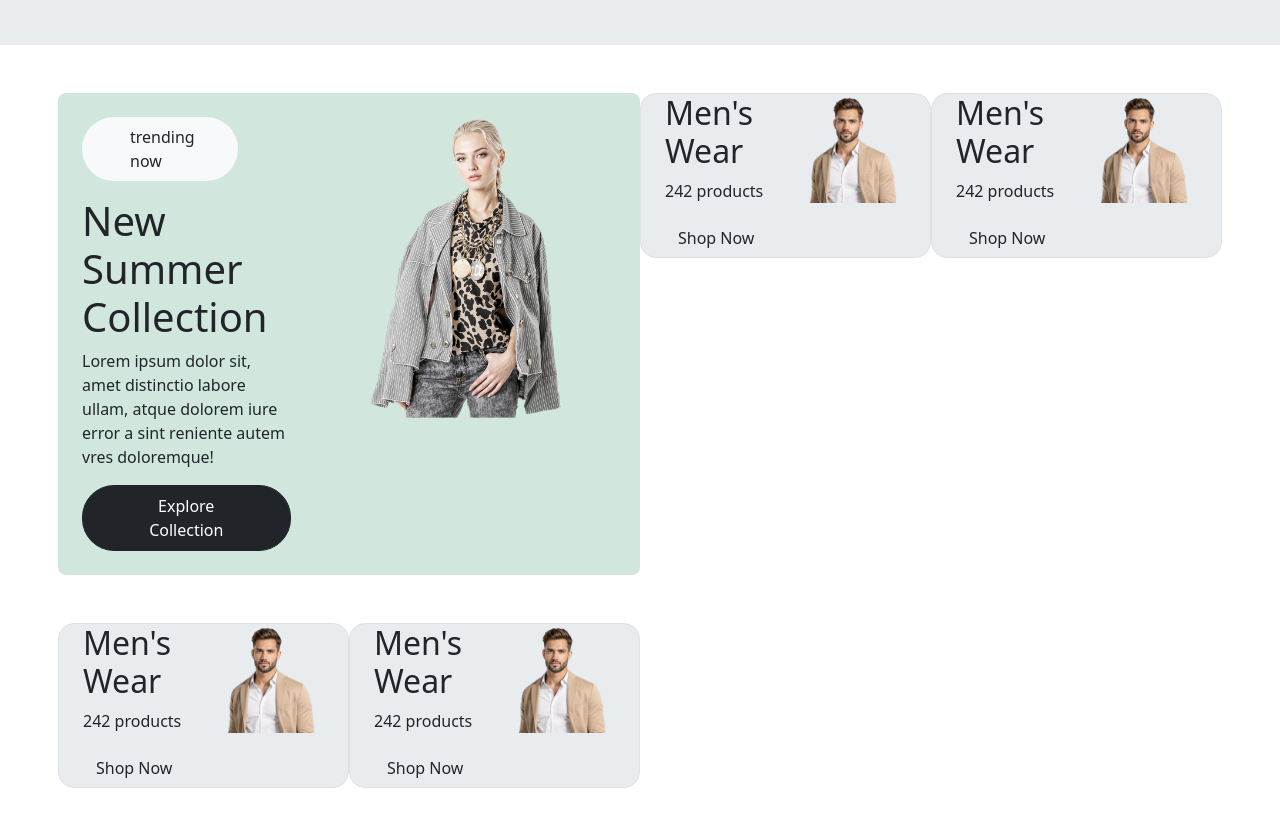
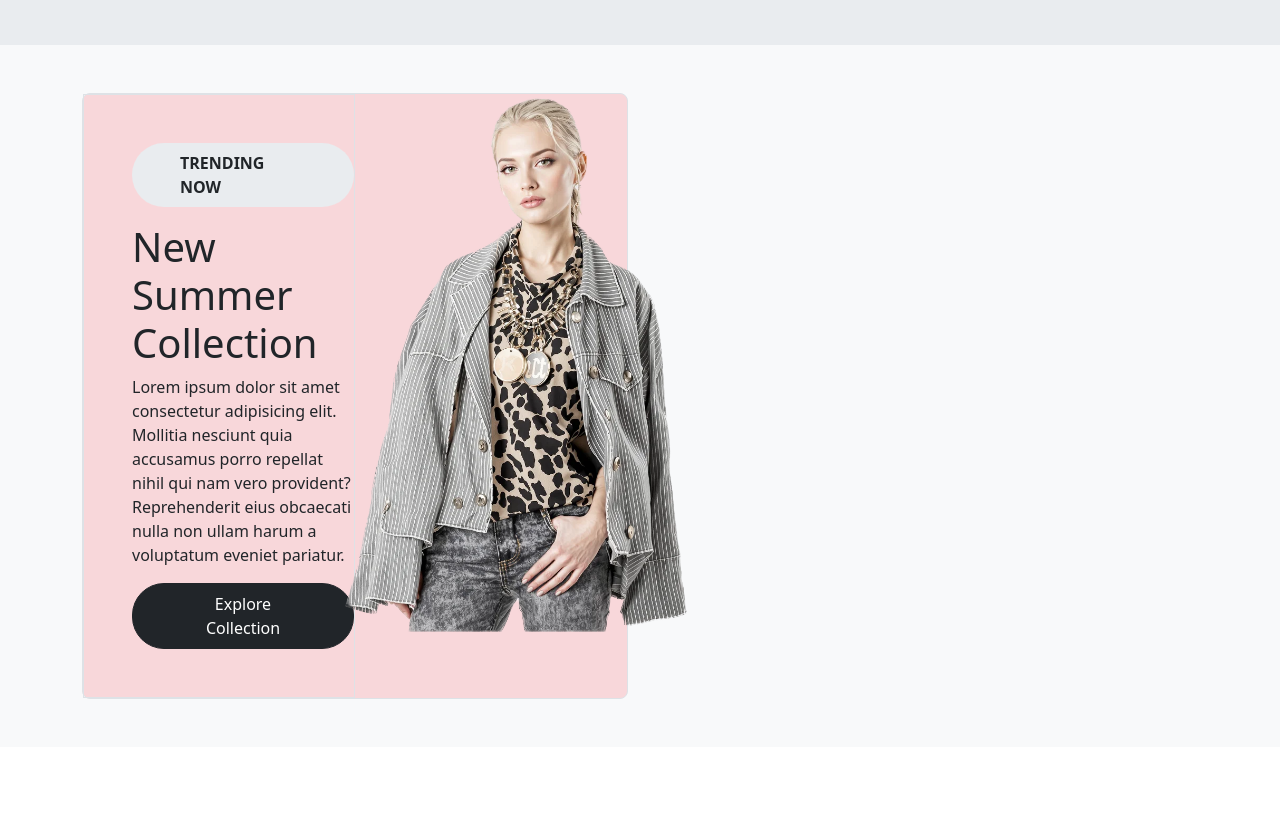
Before and after one commit to chindamrey/ant_nice_shop, a plain HTML site: page index.html in a window 1280 px wide. Shown: the part 687-1514 px from the top of the page. After the commit the page ends 1434 px from the top, so only its background shows below. Drawn offline with Linux system fonts and the light colour scheme.

Commit message:
redesign on fashion category section

```diff
--- a/assets/css/style.css
+++ b/assets/css/style.css
@@ -4,6 +4,12 @@
 }
 .navbar .navbar-nav .nav-item:hover .nav-link{
     color:white;
+}
+.fashion-category .fashion-img-left{
+    top:0;
+    right:-30%;
+
+
 }
 
 /*================== media responsive  ==========================*/
--- a/index.html
+++ b/index.html
@@ -231,81 +231,31 @@
             </div>
 
         </section>
-        <section class="fashion-category py-5 bg-white">
-            <div class="container">
-                <div class="row g-5">
-                    <div class="col-12 col-lg-6 col-xl-6 bg-success-subtle p-4 rounded-3 h-100">
-                        <div class="row">
-                            <div class="col-xl-5">
-                                <p class="bg-light  rounded-5 py-2  px-5 w-75">trending now</p>
-                                <h1>New <br> Summer <br> Collection</h1>
-                                <p>Lorem ipsum dolor sit, amet distinctio labore ullam, atque dolorem iure error a sint
-                                    reniente autem vres doloremque!</p>
-                                <button type="button" class="btn btn-dark rounded-5 py-2 px-5">Explore
-                                    Collection</button>
+        <section class="fashion-category py-5 bg-light">
+            <div class="container overflow-hidden">
+                <div class="row">
+
+                     <div class="col-xl-6">
+                        <div class="border w-100 bg-danger-subtle rounded-3 position-relative">
+                            <div class="col-xl-6 border ps-5 py-5 ">
+                                <p class="bg-body-secondary px-5 py-2 rounded-5 w-100  text-uppercase fw-bold">trending now</p>
+                                <h3 class="fs-1">New <br>Summer <br>Collection</h3>
+                                <p>Lorem ipsum dolor sit amet consectetur adipisicing elit. Mollitia nesciunt quia accusamus porro repellat nihil qui nam vero provident? Reprehenderit eius obcaecati nulla non ullam harum a voluptatum eveniet pariatur.</p>
+                                <button type="button" class="btn btn-dark px-5 py-2 rounded-5 w-100">Explore Collection</button>
+
+
                             </div>
-                            <div class="col-xl-7">
-                                <img src="assets/img/product-f-4.webp" class="img-fluid">
-                            </div>
+                             <div class="fashion-img-left position-absolute w-100">
+                                    <img src="assets/img/product-f-4.webp" alt="" class="img" width="540px">
+                                </div>
+
                         </div>
 
                     </div>
-                    <div class="col-12 col-lg-6 col-xl-3 bg-body-secondary border rounded-4 h-100">
-                        <div class="row g-4">
-                            <div class="col-xl-6">
-                                <h2>Men's <br> Wear</h2>
-                                <p>242 products</p>
-                                <button type="button" class="btn">Shop Now</button>
-                            </div>
-                            <div class="col-xl-6">
-                                <img src="assets/img/product-m-5.webp" class="img-fluid" alt="">
-                            </div>
-
-                        </div>
-                    </div>
-                    <div class="col-12 col-lg-6 col-xl-3 bg-body-secondary border rounded-4 h-100">
-                        <div class="row g-4">
-                            <div class="col-xl-6">
-                                <h2>Men's <br> Wear</h2>
-                                <p>242 products</p>
-                                <button type="button" class="btn">Shop Now</button>
-                            </div>
-                            <div class="col-xl-6">
-                                <img src="assets/img/product-m-5.webp" class="img-fluid" alt="">
-                            </div>
-
-                        </div>
-                    </div>
-                      <div class="col-12 col-lg-6 col-xl-3 bg-body-secondary border rounded-4 h-100">
-                        <div class="row g-4">
-                            <div class="col-xl-6">
-                                <h2>Men's <br> Wear</h2>
-                                <p>242 products</p>
-                                <button type="button" class="btn">Shop Now</button>
-                            </div>
-                            <div class="col-xl-6">
-                                <img src="assets/img/product-m-5.webp" class="img-fluid" alt="">
-                            </div>
-
-                        </div>
-                    </div>
-                      <div class="col-12 col-lg-6 col-xl-3 bg-body-secondary border rounded-4 h-100">
-                        <div class="row g-4">
-                            <div class="col-xl-6">
-                                <h2>Men's <br> Wear</h2>
-                                <p>242 products</p>
-                                <button type="button" class="btn">Shop Now</button>
-                            </div>
-                            <div class="col-xl-6">
-                                <img src="assets/img/product-m-5.webp" class="img-fluid" alt="">
-                            </div>
-
-                        </div>
-                    </div>
-
 
                 </div>
             </div>
+
         </section>
     </main>
     <script src="assets/js/bootstrap.bundle.min.js"></script>
```
